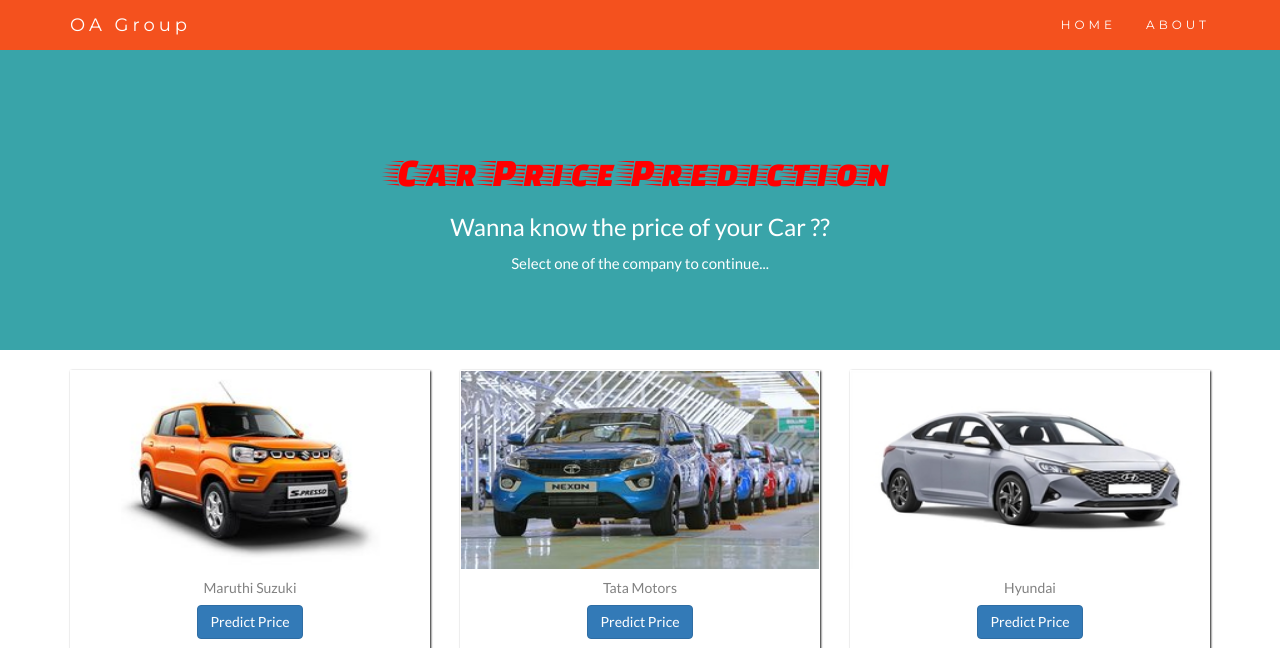
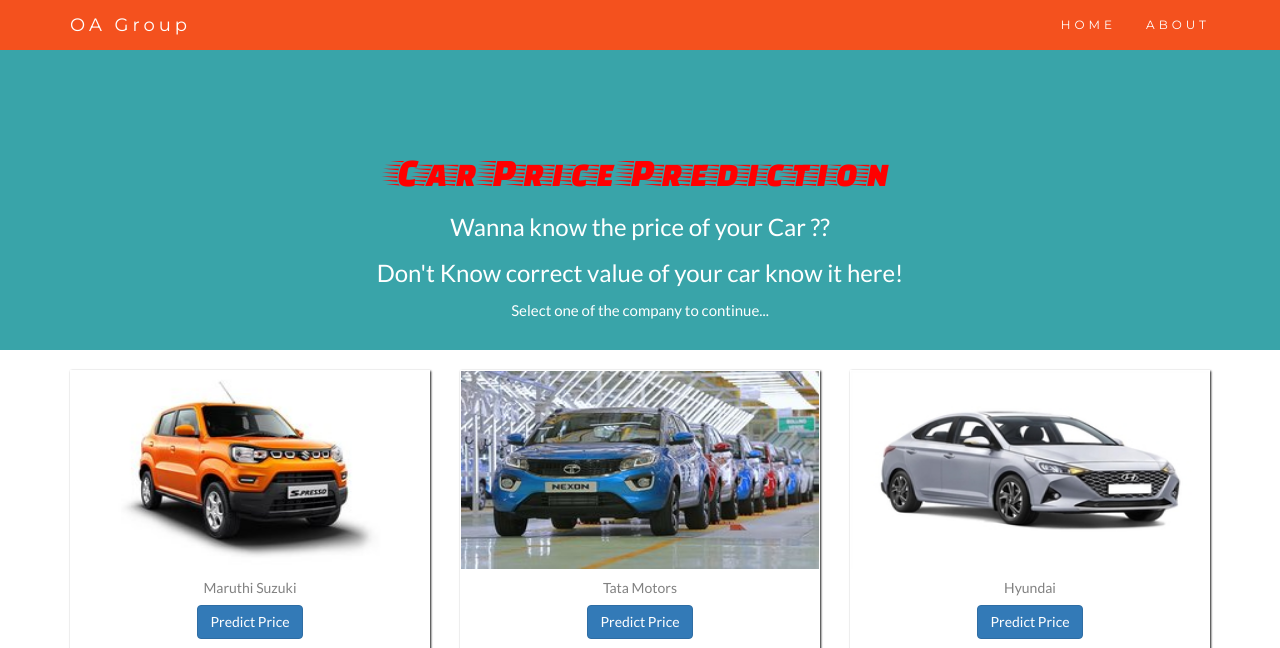
Before and after one commit to badheanilkumar/Car-Price-end-to-end-project, a Flask app: page / in a window 1280 px wide. Shown: the top 648 px of the page. Run offline with Flask 2, Linux system fonts and the light colour scheme; parts of the project's set-up code (start-up, migrations or seed data) failed here and were passed over; some libraries are stand-ins or nearby versions.

Commit message:
Update index.html

```diff
--- a/templates/index.html
+++ b/templates/index.html
@@ -96,6 +96,7 @@
 <div class="container-fluid bg-1 text-center">
   <h1><span style="color: red;">Car Price Prediction</span></h1>
     <h3>Wanna know the price of your Car ??</h3>
+    <h3>Don't Know correct value of your car know it here!</h3>
     <p>Select one of the company to continue...</p>
 
 </div>
```
